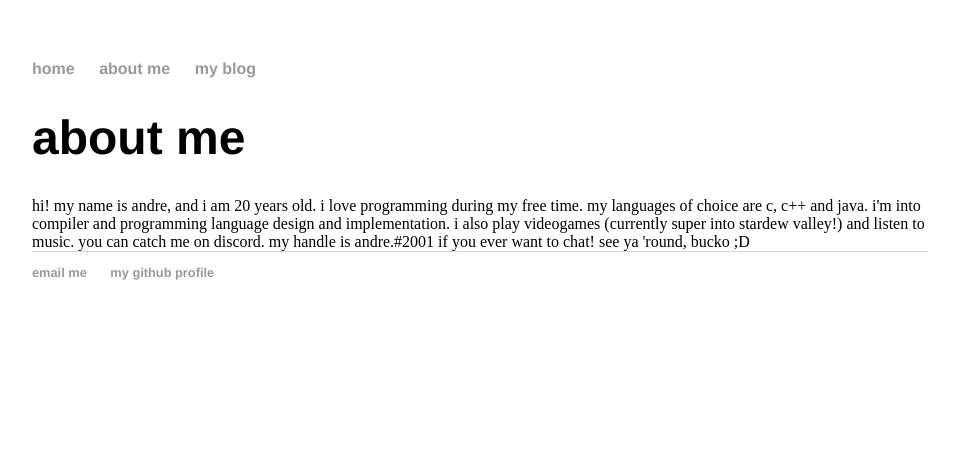
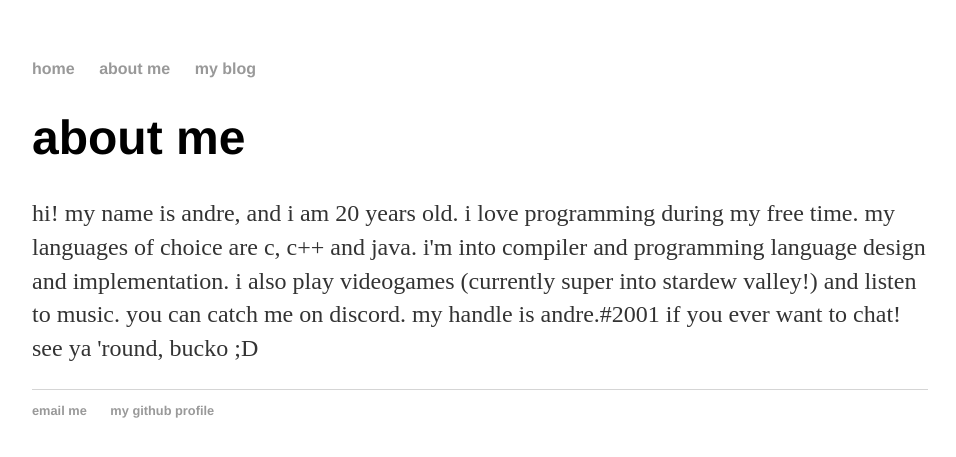
Before and after one commit to andre-1337/andre-1337.github.io, a Jekyll site: the page built from about/index.html, in a window 1280 px wide. Shown: the top 457 px of the page, without its empty margins (160-1116 px from the left). Built offline with Jekyll 4.4.1, drawn with Linux system fonts in a browser that asks for light colours.

```diff
--- a/about/index.html
+++ b/about/index.html
@@ -3,7 +3,7 @@ layout: default
 title: about me
 ---
 <h1>{{ page.title }}</h1>
-hi! my name is andre, and i am 20 years old. i love programming during my free time. my languages of
+<p>hi! my name is andre, and i am 20 years old. i love programming during my free time. my languages of
 choice are c, c++ and java. i'm into compiler and programming language design and implementation. i also
 play videogames (currently super into stardew valley!) and listen to music. you can catch me on discord.
-my handle is andre.#2001 if you ever want to chat! see ya 'round, bucko ;D
+my handle is andre.#2001 if you ever want to chat! see ya 'round, bucko ;D</p>
```
